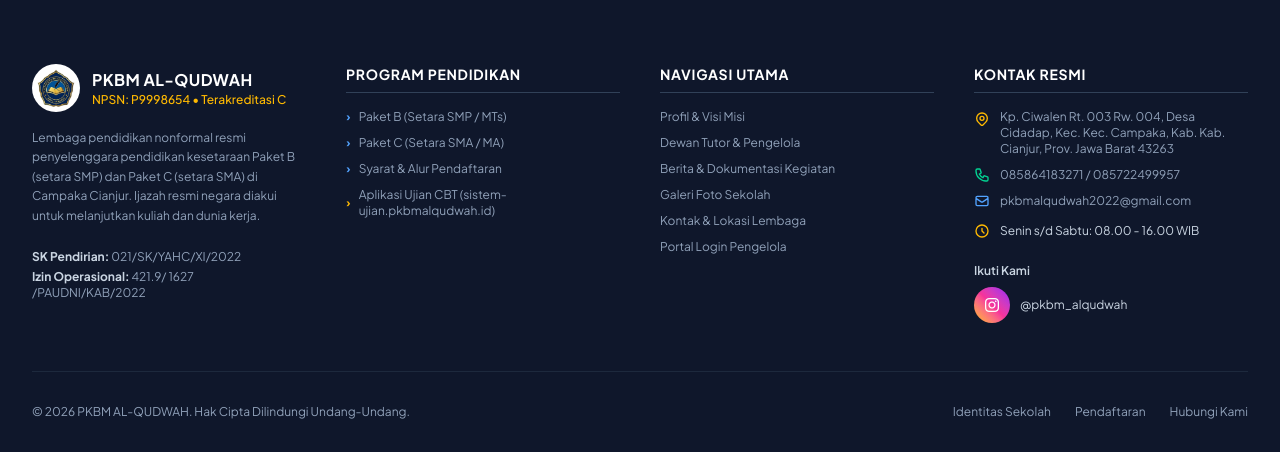
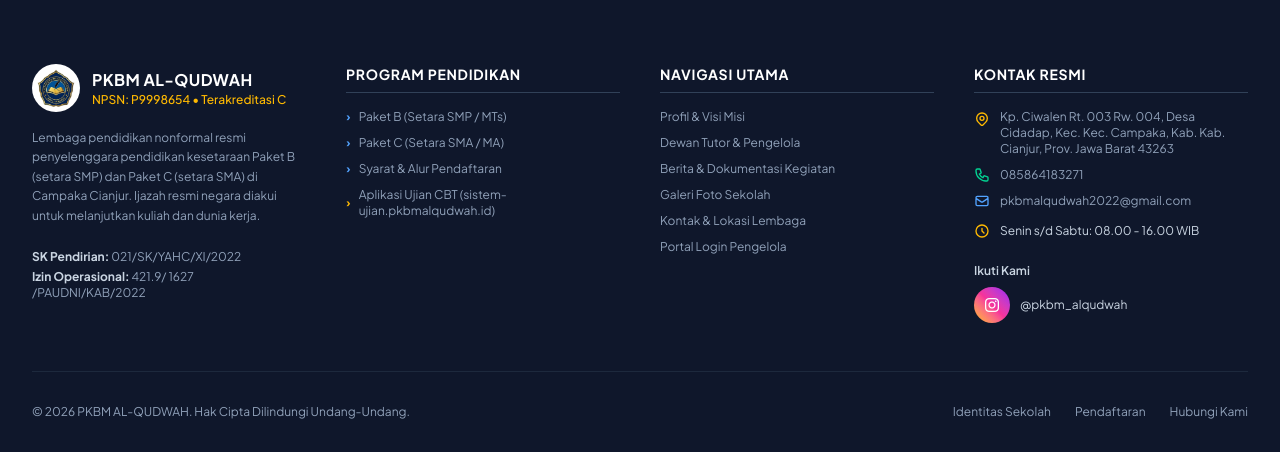
Before and after one commit to gagassastra/Web-sekolah, a Laravel app: page /kontak in a window 1280 px wide. Shown: the part 1560-2012 px from the top of the page. Run offline with Laravel 12, Linux system fonts and the light colour scheme; data comes from the database, SQL or seed files in the repository; style sheets or scripts are compiled from the project's sources.

Commit message:
menghapus nomor telepon op

```diff
--- a/resources/views/layouts/app.blade.php
+++ b/resources/views/layouts/app.blade.php
@@ -284,7 +284,7 @@
                         </div>
                         <div class="flex items-center space-x-2.5">
                             <svg class="w-4 h-4 text-emerald-400 flex-shrink-0" fill="none" stroke="currentColor" viewBox="0 0 24 24"><path stroke-linecap="round" stroke-linejoin="round" stroke-width="2" d="M3 5a2 2 0 012-2h3.28a1 1 0 01.948.684l1.498 4.493a1 1 0 01-.502 1.21l-2.257 1.13a11.042 11.042 0 005.516 5.516l1.13-2.257a1 1 0 011.21-.502l4.493 1.498a1 1 0 01.684.949V19a2 2 0 01-2 2h-1C9.716 21 3 14.284 3 6V5z"/></svg>
-                            <span>{{ $schoolProfile->telepon ?? '085864183271' }} / 085722499957</span>
+                            <span>{{ $schoolProfile->telepon ?? '085722499957' }}</span>
                         </div>
                         <div class="flex items-center space-x-2.5">
                             <svg class="w-4 h-4 text-blue-400 flex-shrink-0" fill="none" stroke="currentColor" viewBox="0 0 24 24"><path stroke-linecap="round" stroke-linejoin="round" stroke-width="2" d="M3 8l7.89 5.26a2 2 0 002.22 0L21 8M5 19h14a2 2 0 002-2V7a2 2 0 00-2-2H5a2 2 0 00-2 2v10a2 2 0 002 2z"/></svg>
```
